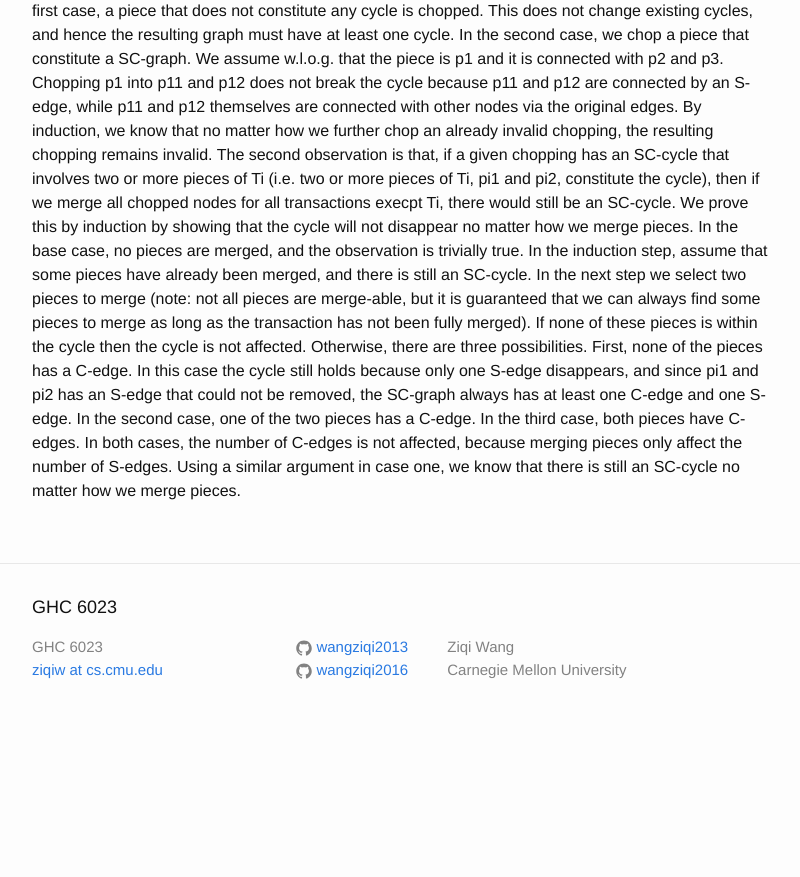
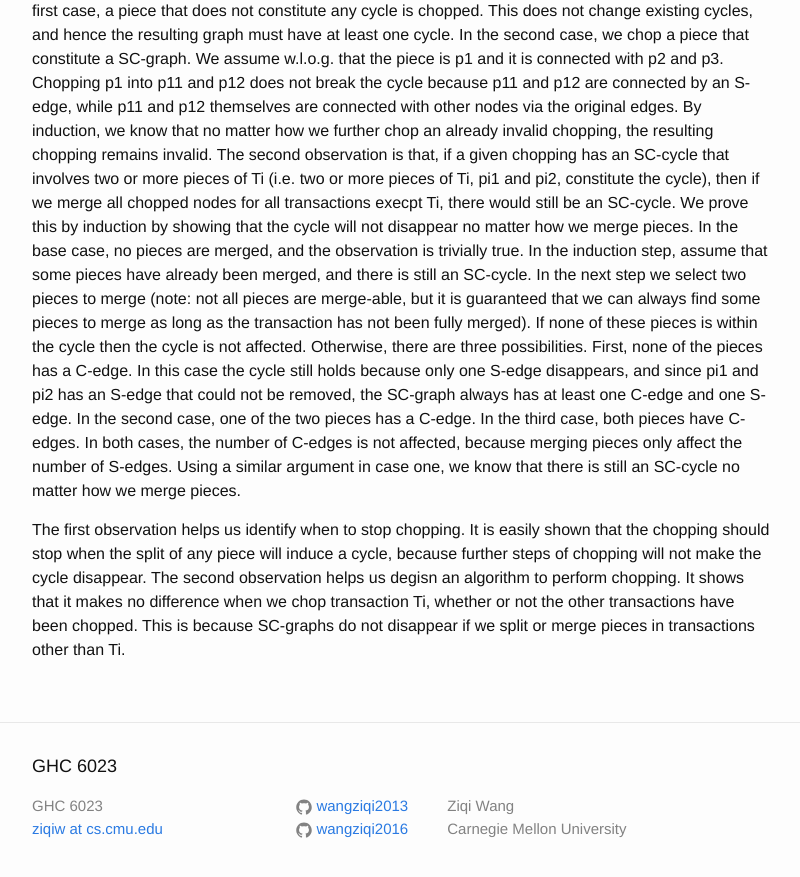
Before and after one commit to wangziqi2013/wangziqi2013.github.io, a Jekyll site: the page built from _posts/2019-01-02-Txn-Chopping.markdown, in a window 1280 px wide and 900 px high, scrolled down 2263 px. Shown: the top 877 px of the window, without its empty margins (238-1038 px from the left). Built offline with Jekyll 4.4.1, drawn with Linux system fonts in a browser that asks for light colours; before the commit the page ends 3004 px from its top, so only the background shows below that.

Commit message:
Adding observations

```diff
--- a/_posts/2019-01-02-Txn-Chopping.markdown
+++ b/_posts/2019-01-02-Txn-Chopping.markdown
@@ -97,3 +97,9 @@ only one S-edge disappears, and since pi1 and pi2 has an S-edge that could not b
 one C-edge and one S-edge. In the second case, one of the two pieces has a C-edge. In the third case, both pieces have
 C-edges. In both cases, the number of C-edges is not affected, because merging pieces only affect the number of S-edges.
 Using a similar argument in case one, we know that there is still an SC-cycle no matter how we merge pieces.
+
+The first observation helps us identify when to stop chopping. It is easily shown that the chopping should stop when
+the split of any piece will induce a cycle, because further steps of chopping will not make the cycle disappear. The
+second observation helps us degisn an algorithm to perform chopping. It shows that it makes no difference when we chop
+transaction Ti, whether or not the other transactions have been chopped. This is because SC-graphs do not disappear
+if we split or merge pieces in transactions other than Ti.
```
